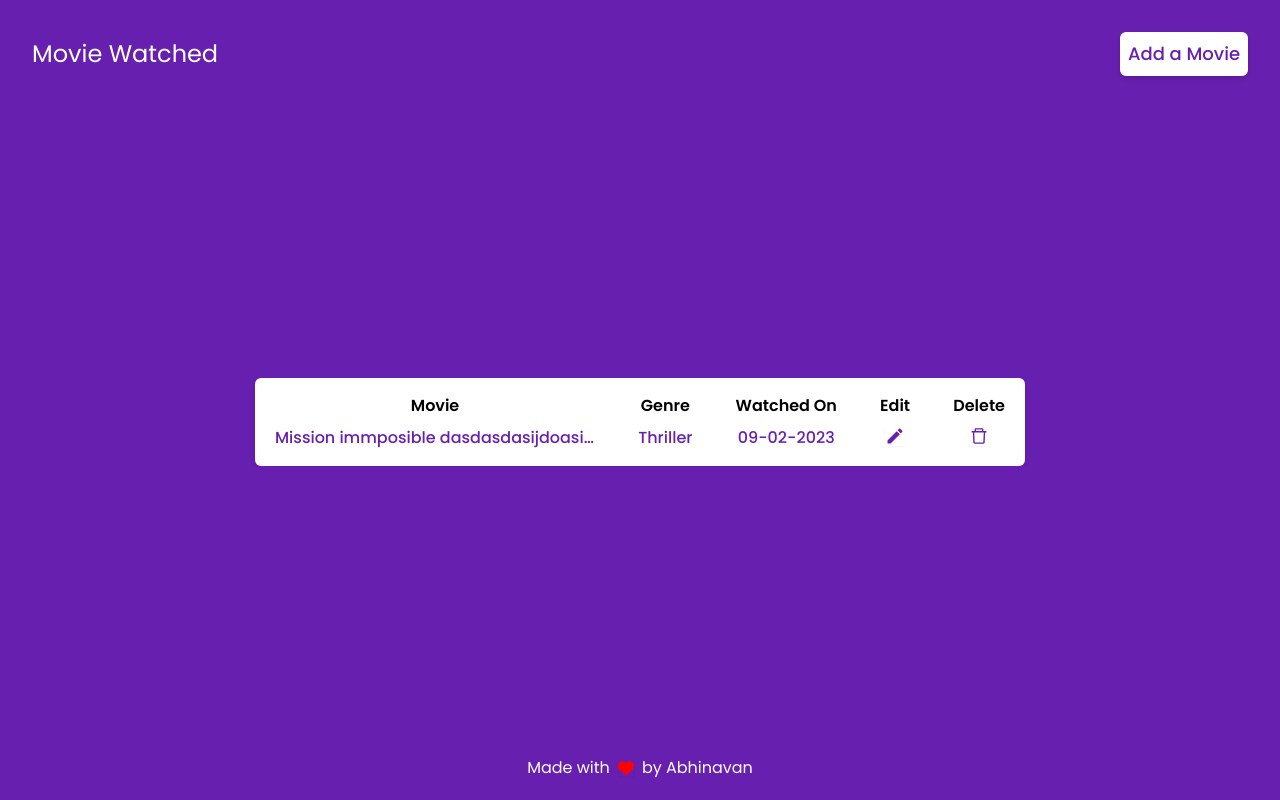
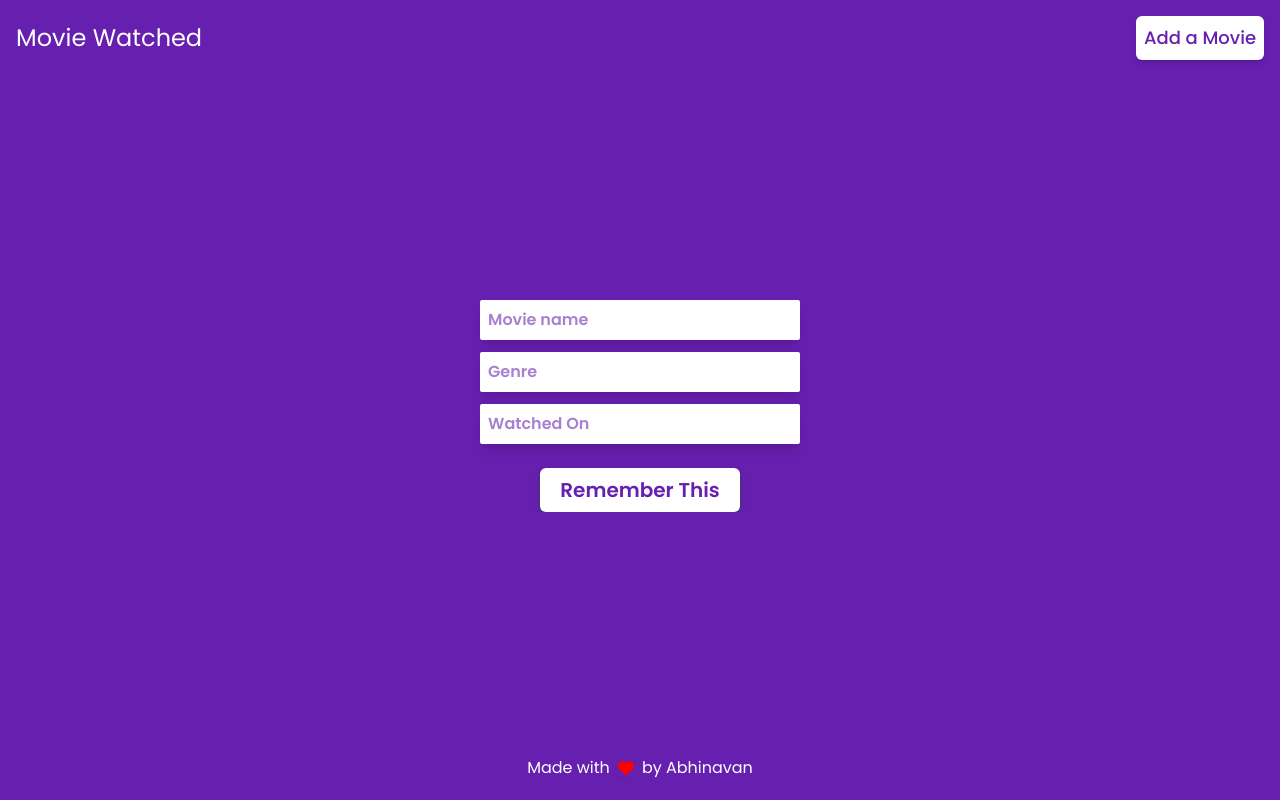
Before and after one commit to abhinavanRoy/movies-watched, a React (Create React App) app: page / in a window 1280 px wide. Built offline with nearby package versions, Linux system fonts and the light colour scheme.

Commit message:
Added movie form

```diff
--- a/package.json
+++ b/package.json
@@ -7,6 +7,7 @@
     "@testing-library/react": "^13.4.0",
     "@testing-library/user-event": "^13.5.0",
     "react": "^18.3.1",
+    "react-datepicker": "^7.3.0",
     "react-dom": "^18.3.1",
     "react-icons": "^5.2.1",
     "react-scripts": "5.0.1",
--- a/src/Components/Header.js
+++ b/src/Components/Header.js
@@ -3,7 +3,7 @@ function Header(props) {
   const addMovie = "Add a Movie";
 
   return (
-    <header className=" flex p-4 pb-8 md:p-8 justify-between items-center ">
+    <header className=" flex p-4 pb-8 md:p-4 justify-between items-center ">
       <h1 className=" text-xl  md:text-2xl text-white font-poppins">
         {movieWatched}
       </h1>
--- /dev/null
+++ b/src/Pages/AddMovie.js
@@ -0,0 +1,67 @@
+import { useState } from "react";
+import DatePicker from 'react-datepicker';
+import 'react-datepicker/dist/react-datepicker.css';
+
+
+function AddMovie(props) {
+  var rememberThisText = "Remember This";
+  var moviePlaceholderText = "Movie name";
+  var genrePlaceholderText = "Genre";
+  var watchedOnPlaceHolderText = "Watched On"
+
+  const {movieNameValue,movieGenreValue,watchedOnDateValue} = props
+
+
+  const [movieName,setMovieName] = useState(movieNameValue ? movieNameValue : '')
+  const [movieGenre,setMovieGenre] = useState(movieGenreValue ? movieGenreValue : '')
+  const [watchDate, setWatchDate] = useState(watchedOnDateValue ? watchedOnDateValue : null)
+
+  function addMovie(action) {
+    if(movieName && movieGenre && watchDate) {
+    const data = {
+      movie: movieName,
+      genre: movieGenre,
+      watchedOn: watchDate
+    }
+    console.log(data)
+
+    setMovieName('')
+    setMovieGenre('')
+    setWatchDate(null)
+  }
+
+  }
+
+
+  return (
+    <>
+      <section className=" flex flex-col items-center overflow-auto overflow-x-hidden  gap-3">
+        <form className="flex flex-col gap-3  items-center">
+          <input
+            required
+            className="w-60 sm:w-80  outline-none shadow-lg border-none rounded-sm p-2 placeholder:font-poppins placeholder:font-semibold placeholder-[#6D2CAF] placeholder-opacity-60 text-[#6D2CAF] font-poppins font-normal"
+            type="text"
+            placeholder={moviePlaceholderText}
+            value={movieName}
+            onChange={(e) => {setMovieName(e.target.value)}}
+          />
+          <input
+            required
+            className="w-60 sm:w-80 outline-none shadow-lg border-none rounded-sm p-2 placeholder:font-poppins placeholder:font-semibold placeholder-[#6D2CAF] placeholder-opacity-60 text-[#6D2CAF] font-poppins font-normal"
+            type="text"
+            placeholder={genrePlaceholderText}
+            value={movieGenre}
+            onChange={(e) => {setMovieGenre(e.target.value)}}
+          />
+
+          <DatePicker maxDate={new Date()} placeholder={watchedOnPlaceHolderText} dateFormat="dd/MM/yyyy" popperPlacement="top" selected={watchDate} onChange={(date) => setWatchDate(date)} className=" w-60 sm:w-80 outline-none shadow-lg border-none rounded-sm p-2 placeholder:font-poppins placeholder:font-semibold placeholder-[#6D2CAF] placeholder-opacity-60 text-[#6D2CAF] font-poppins font-normal"   placeholderText="Watched On" a/>
+        </form>
+        <button  onClick={() => addMovie()} className="  max-w-52 mt-3 bg-white shadow-slate-700 text-md sm:text-xl pl-5 pr-5 pt-2 pb-2 font-poppins font-semibold text-[#671FAF] rounded-md shadow-md ">
+          {rememberThisText}
+        </button>
+      </section>
+    </>
+  );
+}
+
+export default AddMovie;
--- a/src/Pages/Root.js
+++ b/src/Pages/Root.js
@@ -2,14 +2,16 @@ import Header from "../Components/Header";
 import Footer from "../Components/Footer";
 import Signup from "./Signup";
 import Dashboard from "./Dashboard";
+import AddMovie from "./AddMovie";
 
 function Root() {
   var isLogged = true;
   return (
-<div className="bg-[#671FAF] h-screen flex flex-col justify-between">
+<div className="bg-[#671FAF] fixed top-0 left-0 w-full h-full flex flex-col justify-between">
     <Header isAddMovie={isLogged}/>
     {/* <Signup/> */}
-    <Dashboard/>
+    {/* <Dashboard/> */}
+    <AddMovie />
     <Footer/>
 </div>
   );
```
